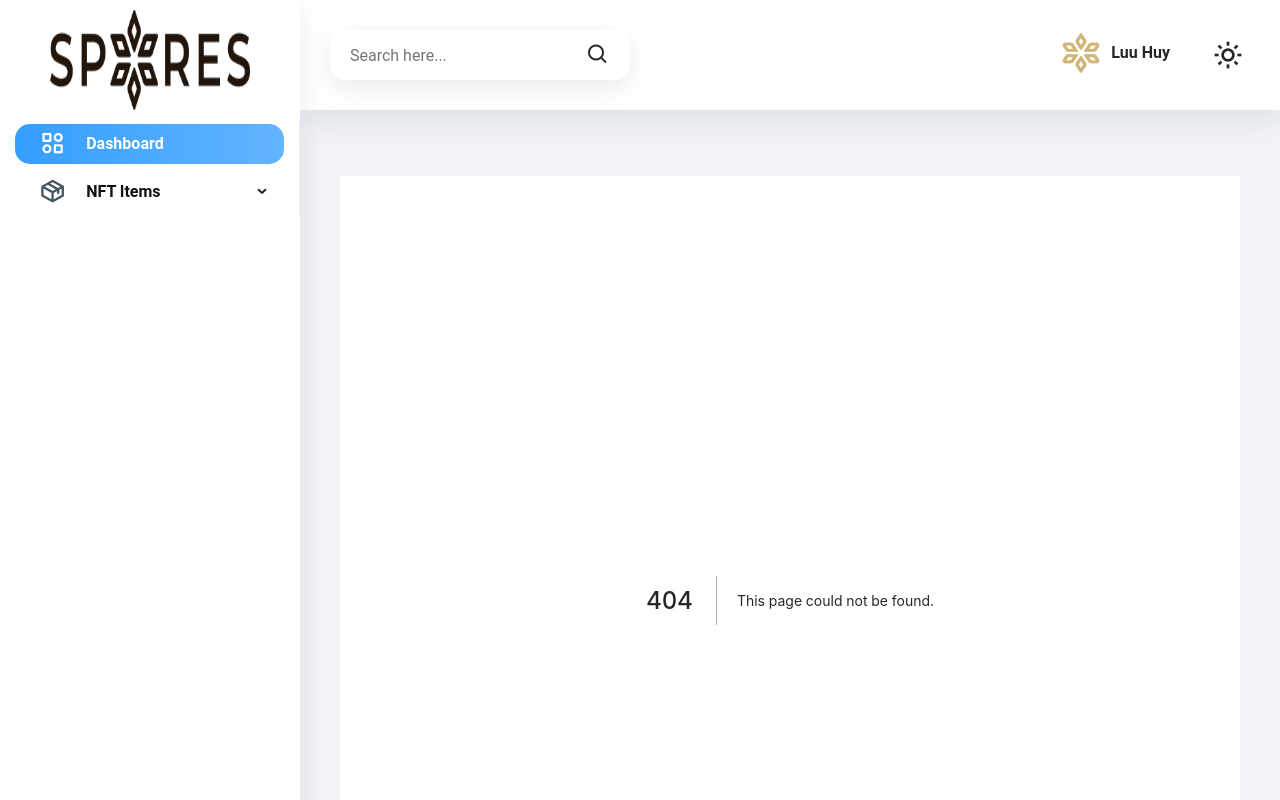
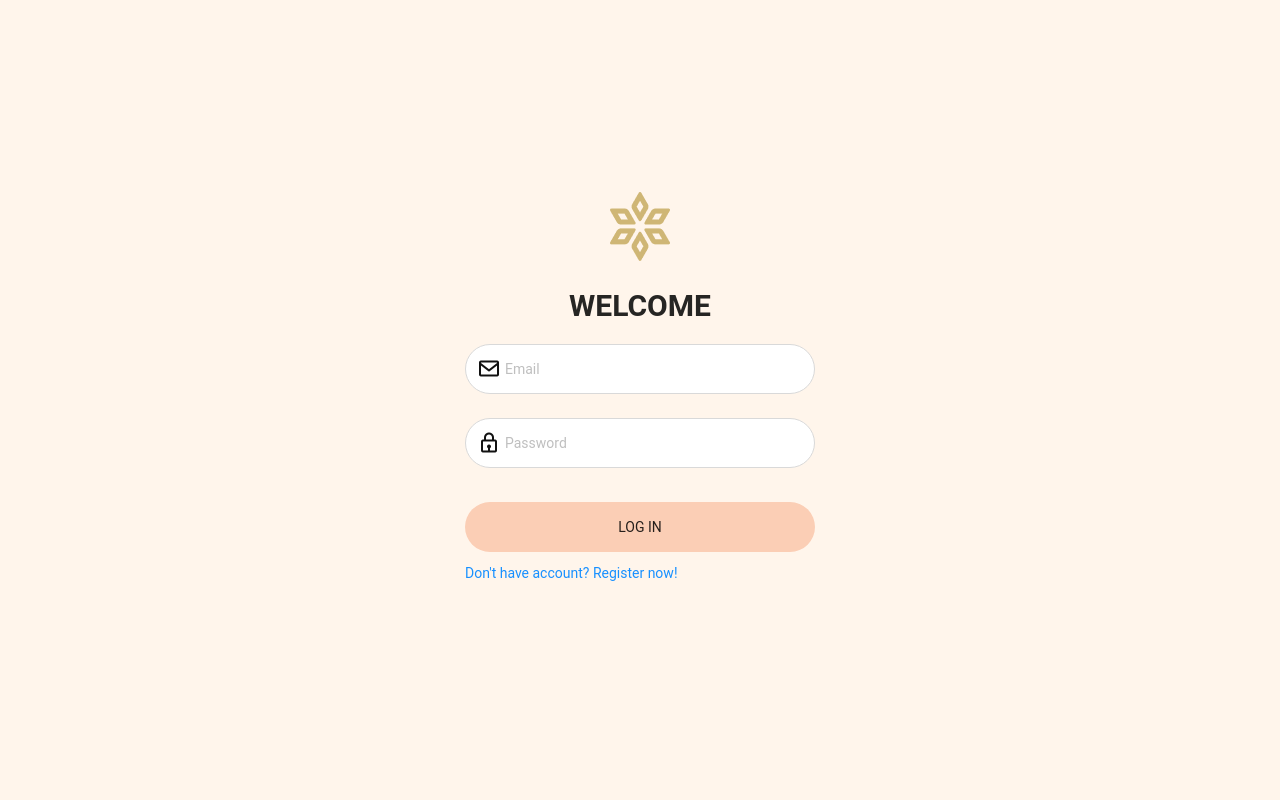
Before and after one commit to huyldth1908041/spores-assessment-front-end, a Next.js app: page /login in a window 1280 px wide. Before the commit this address had no page. Shown: the top 800 px of the page. Built offline with nearby package versions, Linux system fonts and the light colour scheme.

Commit message:
add login and register page use AuthenticationForm component

```diff
--- /dev/null
+++ b/pages/login.js
@@ -0,0 +1,6 @@
+import LoginView from "../src/views/LoginView";
+
+const Login = () => {
+    return <LoginView/>
+}
+export default Login
--- /dev/null
+++ b/pages/register.js
@@ -0,0 +1,6 @@
+import RegisterView from "../src/views/RegisterView";
+
+const Register = () => {
+    return <RegisterView/>
+}
+export default Register;
--- a/src/components/AppLayout/index.js
+++ b/src/components/AppLayout/index.js
@@ -4,6 +4,7 @@ import styled from "styled-components";
 import SideBar from "./SideBar";
 import Head from "next/head";
 import TopNav from "./TopNav";
+import {useRouter} from "next/router";
 
 const {Content, Footer} = Layout;
 
@@ -19,7 +20,7 @@ const ContentStyled = styled(Content)`
 `
 const BreadCrumbStyled = styled(Breadcrumb)`
   margin: 16px 0;
-  font-family: Roboto,sans-serif;
+  font-family: Roboto, sans-serif;
   font-weight: 600;
   font-size: 18px;
 `
@@ -28,10 +29,17 @@ const ChildrenWrapper = styled.div`
   min-height: 420px;
   padding: 24px;
 `
+const FullPageWrapper = styled.div`
+  margin: 0;
+  padding: 0;
+  width: 100vw;
+  height: 100vh;
+`
 const BREAK_POINT = 992;
 export default function AppLayout({children}) {
     const [windowWidth, setWindowWidth] = useState(0)
     const [breadcrumbs, setBreadcrumbs] = useState([])
+    const route = useRouter()
     const handleResize = e => {
         setWindowWidth(window.innerWidth)
     }
@@ -48,6 +56,13 @@ export default function AppLayout({children}) {
                 <title>Spores</title>
                 <link rel="icon" href="/images/logo-mark.png"/>
             </Head>
+            {route.pathname === '/login' || route.pathname === '/register' ?
+                (
+                    <FullPageWrapper>
+                        {children}
+                    </FullPageWrapper>
+                ) :
+                (
                     <LayoutStyled>
                         <SideBar collapsed={windowWidth < BREAK_POINT} setBreadcrumbs={setBreadcrumbs}/>
                         <Layout>
@@ -68,6 +83,8 @@ export default function AppLayout({children}) {
                         </Layout>
 
                     </LayoutStyled>
+                )}
+
         </>
     )
 }
--- /dev/null
+++ b/src/components/AuthenticationForm/index.js
@@ -0,0 +1,106 @@
+import {Form, Image, Input} from "antd";
+import styled from "styled-components";
+import Link from "next/link";
+
+const CenterItemContainer = styled.div`
+  width: 100%;
+  height: 100%;
+  display: flex;
+  justify-content: center;
+  align-items: center;
+  font-family: Roboto, sans-serif;
+  background: #FFF5EB;
+
+`
+const FormWrapper = styled.div`
+  padding: 10px;
+  width: 370px;
+`
+const StyledInput = styled(Input)`
+  height: 50px;
+  border-radius: 40px;
+`
+const InputIcon = styled.i`
+  font-size: 1.5rem;
+  color: #111;
+`
+const FormTitle = styled.h1`
+  font-weight: 600;
+  font-size: 30px;
+  width: 100%;
+  text-align: center;
+  text-transform: uppercase;
+`
+const StyledButton = styled.button`
+  width: 100%;
+  display: inline-block;
+  border-radius: 40px;
+  height: 50px;
+  border: none;
+  outline: none;
+  cursor: pointer;
+  background: #fbceb5;
+  font-weight: 400;
+  margin:10px 0;
+  text-transform: uppercase;
+`
+const Logo = styled.div`
+  width: 100%;
+  height: 70px;
+  display: flex;
+  justify-content: center;
+  align-items: center;
+  margin-bottom: 20px;
+`
+const AuthenticationForm = ({formFields, onFinish, onFinishError, submitText, formName, formTitle, redirectUrl, redirectText}) => {
+    const handleFinish = (values) => {
+       onFinish(values)
+    }
+    const handleFinishFail = (errors) => {
+        onFinishError(errors)
+    }
+
+    return (
+        <CenterItemContainer>
+            <FormWrapper>
+                <Logo>
+                    <Image
+                        src="/images/logo-mark.png"
+                        preview={false}
+                    />
+                </Logo>
+                <FormTitle>{formTitle}</FormTitle>
+                <Form
+                    name={formName}
+                    onFinish={handleFinish}
+                    onFinishFailed={handleFinishFail}
+                >
+                    {formFields.map(item => {
+                        return (
+                            <Form.Item
+                                key={item.name}
+                                name={item.name}
+                                rules={item.rules && item.rules}
+                            >
+                                <StyledInput
+                                    prefix={item.prefix && <InputIcon className={item.prefix}/>}
+                                    placeholder={item.placeholder || ""}
+                                    type={item.inputType}
+                                />
+                            </Form.Item>
+                        )
+                    })}
+                    <Form.Item>
+                        <StyledButton type="submit">
+                            {submitText}
+                        </StyledButton>
+                        <Link href={redirectUrl}>
+                            <a>{redirectText}</a>
+                        </Link>
+                    </Form.Item>
+                </Form>
+            </FormWrapper>
+        </CenterItemContainer>
+    )
+}
+export default AuthenticationForm
--- /dev/null
+++ b/src/views/LoginView/config.js
@@ -0,0 +1,24 @@
+export const loginFormFields = [
+    {
+        name: "email",
+        rules: [
+            {required: true, message: "Please enter email"},
+            {type: "email", message: "Please enter a valid email"}
+        ],
+        prefix: "bx bx-envelope",
+        placeholder: "Email",
+        inputType: "text"
+    },
+    {
+        name: "password",
+        rules: [
+            {required: true, message: 'Please enter your Password!'},
+            {type: "string", min: 6, message: "Password too short"}
+        ],
+
+        prefix: "bx bx-lock",
+        placeholder: "Password",
+        inputType: 'password'
+    },
+
+]
--- /dev/null
+++ b/src/views/LoginView/index.js
@@ -0,0 +1,28 @@
+import AuthenticationForm from "../../components/AuthenticationForm";
+import {toast} from "react-hot-toast";
+import {loginFormFields} from "./config";
+
+const LoginView = () => {
+    const handleFinish = (values) => {
+        console.log(values)
+    }
+    const handleFinishFail = (errors) => {
+        toast.error("Please check your form input then try again")
+    }
+    return (
+
+        <AuthenticationForm
+            formFields={loginFormFields}
+            submitText="log in"
+            formTitle="Welcome"
+            formName="login"
+            redirectText="Don't have account? Register now!"
+            redirectUrl="/register"
+            onFinish={handleFinish}
+            onFinishError={handleFinishFail}
+        />
+
+    )
+}
+
+export default LoginView
--- a/src/views/NFT-Items/Create.js
+++ b/src/views/NFT-Items/Create.js
@@ -173,7 +173,9 @@ const CreateItemView = () => {
             <Form
                 onFinish={onFinish}
                 onFinishFailed={onFinishFailed}
-                form={form}>
+                form={form}
+                name="createItem"
+            >
                 <Row gutter={16}>
                     <StyledCol xl={12}>
                         <Form.Item
--- /dev/null
+++ b/src/views/RegisterView/config.js
@@ -0,0 +1,54 @@
+export const registerFormFields = [
+    {
+        name: "email",
+        rules: [
+            {required: true, message: "Please enter email"},
+            {type: "email", message: "Please enter a valid email"}
+        ],
+        prefix: "bx bx-envelope",
+        placeholder: "Email",
+        inputType: "text"
+    },
+
+    {
+        name: "phone",
+        rules: [
+            {required: true, message: "Please enter your phone number"},
+            {pattern: "^[+]*[(]{0,1}[0-9]{1,4}[)]{0,1}[-\\s\\./0-9]*$", message: "Please enter a valid phone number!"}
+        ],
+        prefix: "bx bx-phone",
+        placeholder: "Phone number",
+        inputType: "text"
+    },
+
+    {
+        name: "userAddress",
+        prefix: "bx bx-wallet",
+        placeholder: "Wallet Address",
+        inputType: "text"
+    },
+    {
+        name: "password",
+        rules: [
+            {required: true, message: 'Please enter your Password!'},
+            {type: "string", min: 6, message: "Password too short"}
+        ],
+
+        prefix: "bx bx-lock",
+        placeholder: "Password",
+        inputType: 'password'
+    },
+
+    {
+        name: "passwordConfirm",
+        rules: [
+            {required: true, message: 'Please re-enter your password!'},
+            {type: "string", min: 6, message: "Password too short"}
+        ],
+
+        prefix: "bx bx-lock",
+        placeholder: "Confirm Password",
+        inputType: 'password'
+    },
+
+]
```
Also changed, not shown: src/views/RegisterView/index.js (added, +25 -0 lines), 1 other file (tests, documents, lock files or other folders). Lines whose indentation alone changed are shown as unchanged.
